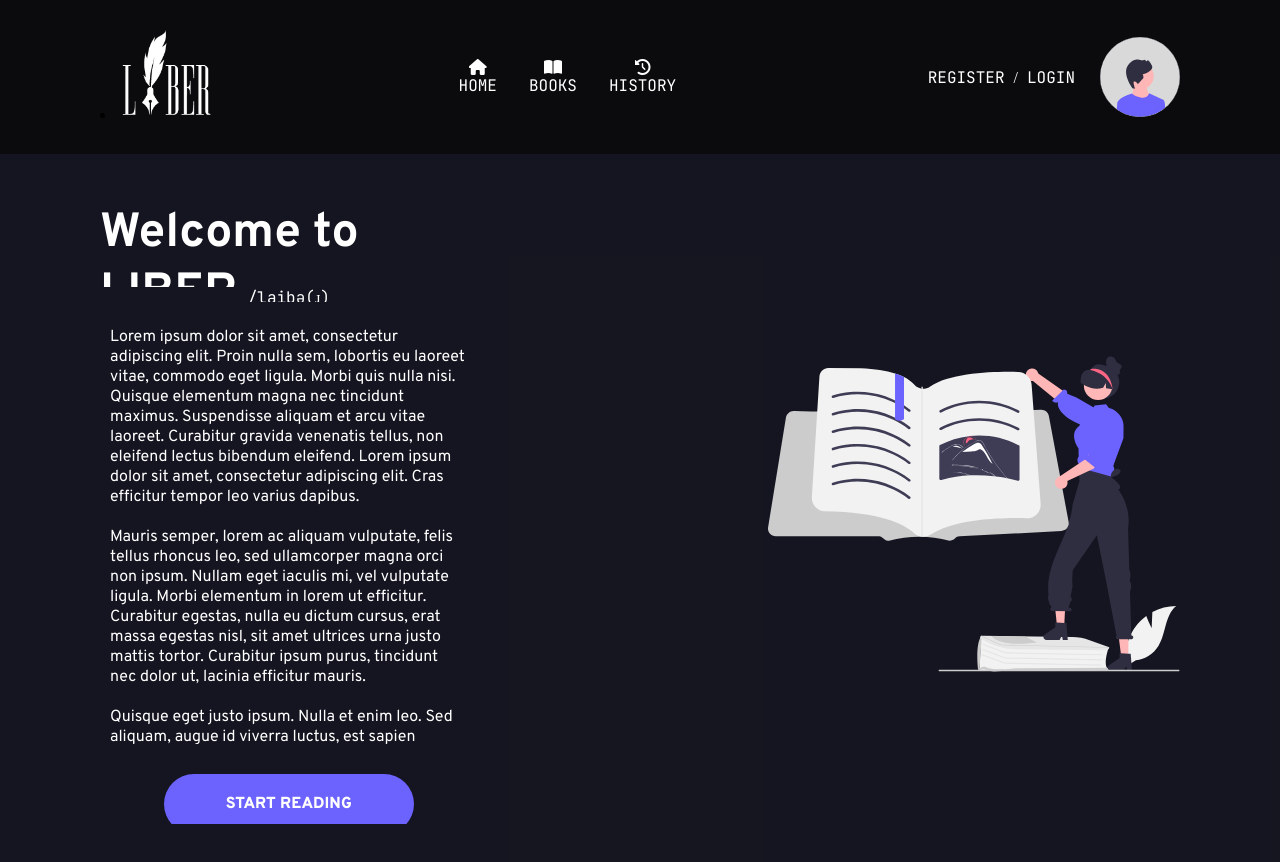
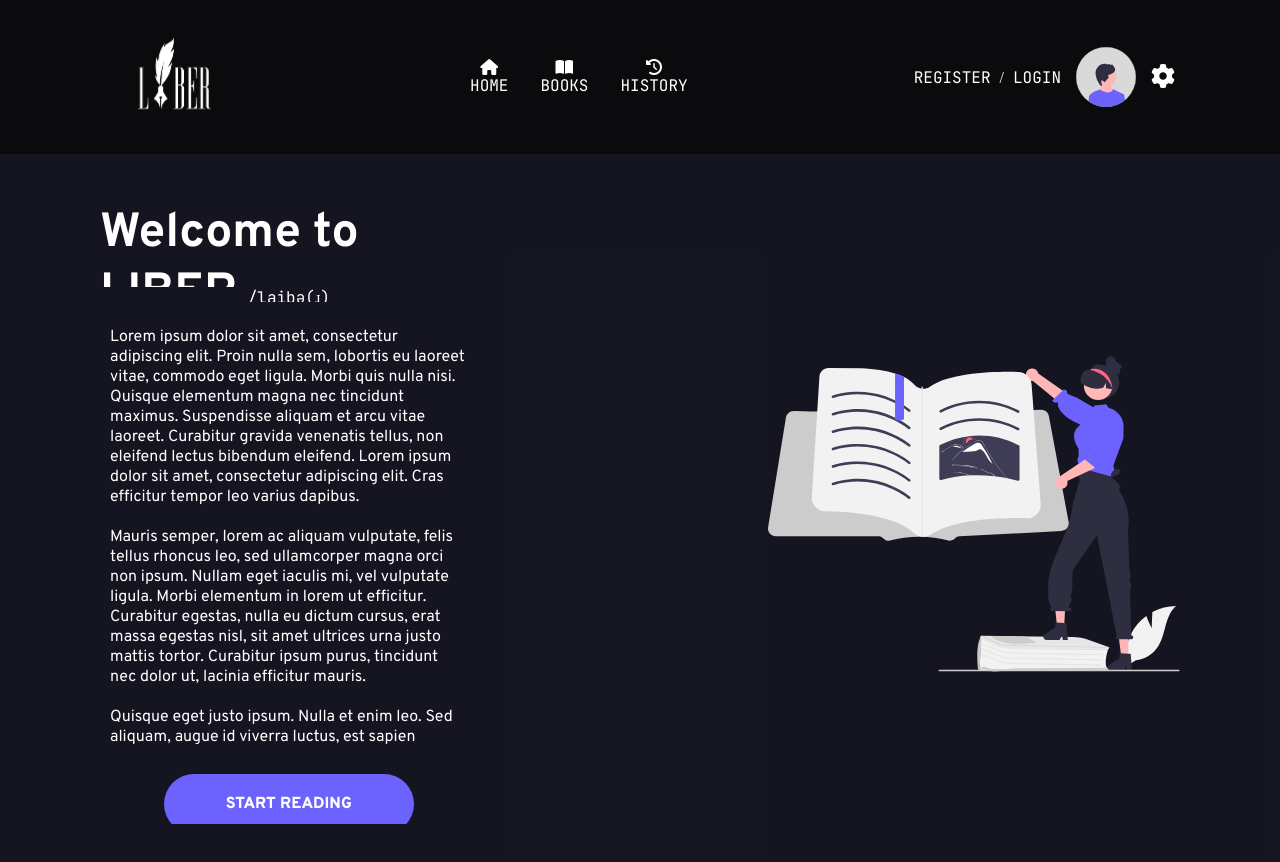
Before and after one commit to gymerr0rz/book-app, a React (Create React App) app in the folder front/: page / in a window 1280 px wide. Shown: the top 862 px of the page. Built offline with nearby package versions, Linux system fonts and the light colour scheme.

Commit message:
navbar design changes

```diff
--- a/front/src/components/Navbar.styled.js
+++ b/front/src/components/Navbar.styled.js
@@ -23,6 +23,10 @@ const Container = styled.div`
     color: #6c63ff;
     transition: color 0.2s ease;
   }
+  li::marker {
+    content: '';
+    margin: 0;
+  }
 `;
 
 const NavLinksStyled = styled.div`
@@ -43,9 +47,7 @@ const NavLinksStyled = styled.div`
 
 const LogoStyled = styled.div`
   img {
-    display: inline-block;
-    height: 90px;
-    width: 90px;
+    transform: scale(0.5);
   }
 `;
 
--- a/front/src/components/User.js
+++ b/front/src/components/User.js
@@ -53,6 +53,9 @@ export default class User extends Component {
         <ProfileAvatarContainer>
           <ProfileAvatar src={profileAvatar} alt="test" />
         </ProfileAvatarContainer>
+        <Link to="/settings">
+          <i class="fa-solid fa-gear"></i>
+        </Link>
       </ProfileContainer>
     );
   }
--- a/front/src/components/User.styled.js
+++ b/front/src/components/User.styled.js
@@ -32,18 +32,30 @@ const ProfileContainer = styled.div`
     color: #353177;
     transition: color 0.2s ease;
   }
+
+  i {
+    display: inline;
+    font-size: 1.5rem;
+    transition: color 0.3s ease;
+    border-radius: 100%;
+  }
+
+  i:hover {
+    transition: color 0.3s ease;
+    color: gray;
+  }
 `;
 
 const ProfileAvatar = styled.img`
-  height: 80px;
+  height: 60px;
 `;
 
 const ProfileAvatarContainer = styled.div`
-  height: 80px;
-  width: 80px;
+  height: 60px;
+  width: 60px;
   background-color: #d9d9d9;
   border-radius: 50%;
-  margin: 0 0 0 20px;
+  margin: 10px;
 `;
 
 export { ProfileAvatar, ProfileContainer, ProfileAvatarContainer };
```
Also changed, not shown: 1 other file (tests, documents, lock files or other folders).
